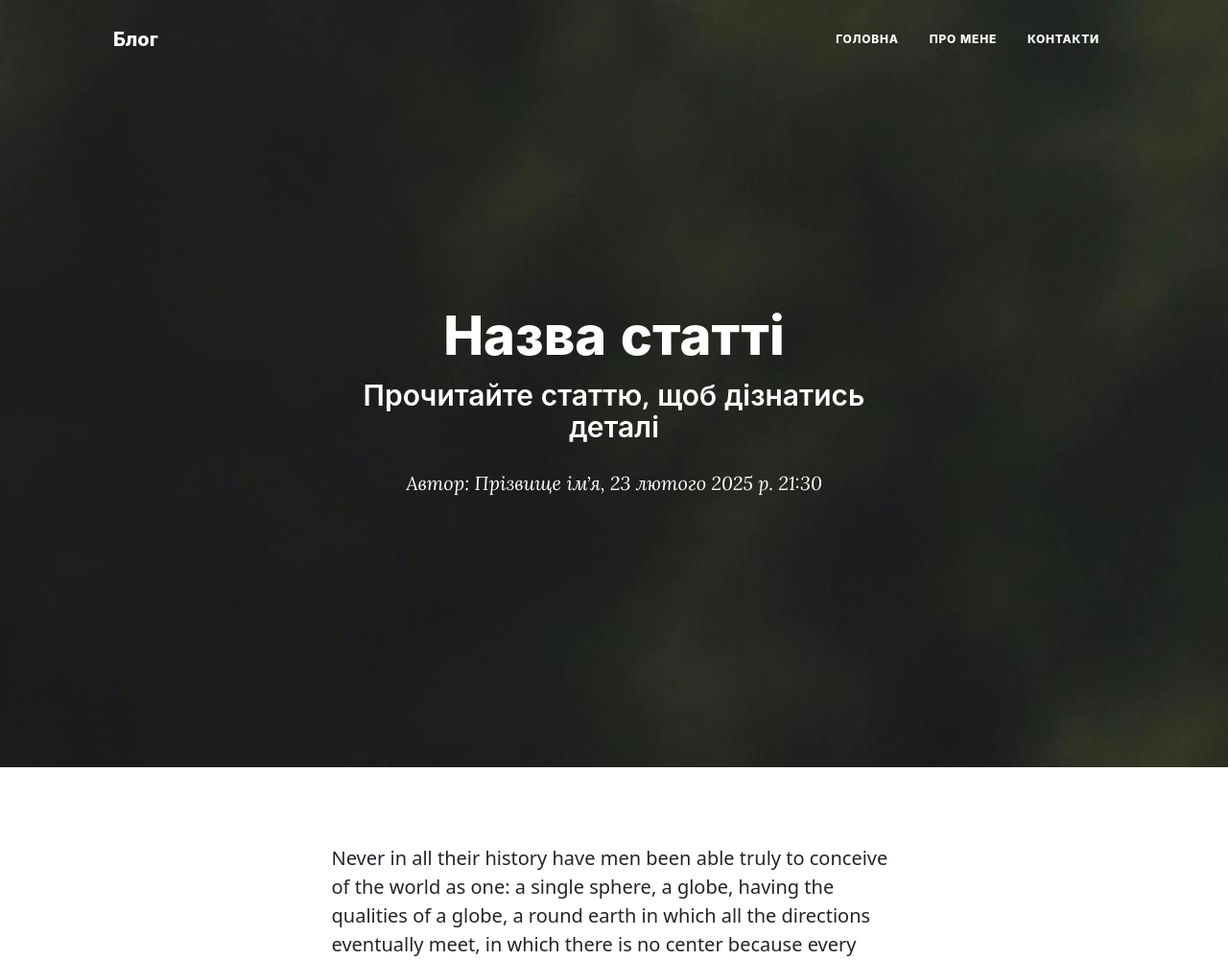
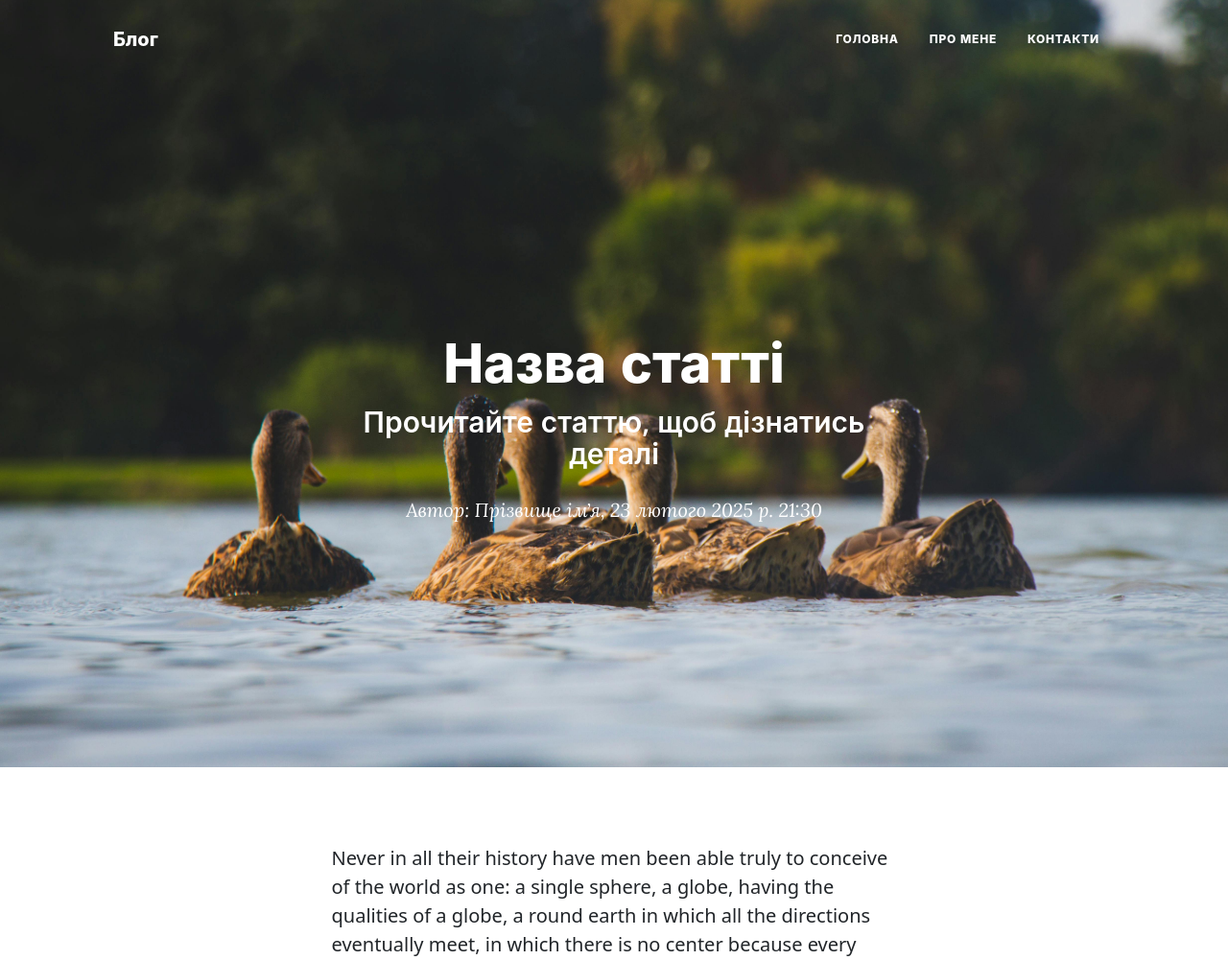
Before and after one commit to sofijasljusar/django-blog, a Django app: page /post/answers/ in a window 1280 px wide. Shown: the top 1001 px of the page at 96% size. Run offline with Django 5.2, Linux system fonts and the light colour scheme; some libraries are stand-ins or nearby versions.

Commit message:
Fix issues with images, serve video

```diff
--- a/mysite/static/mysite/css/styles.css
+++ b/mysite/static/mysite/css/styles.css
@@ -388,3 +388,73 @@ a {
   border-color: var(--bs-btn-disabled-border-color);
   opacity: var(--bs-btn-disabled-opacity);
 }
+
+/*VIDEO*/
+header.masthead {
+  position: relative;
+  margin-bottom: 3rem;
+  height: 100vh;
+  overflow: hidden;
+  display: flex;
+  align-items: center;
+  justify-content: center;
+}
+
+header.video-header {
+  display: flex;
+  align-items: center;
+  justify-content: center;
+}
+
+#bg-video {
+  position: absolute;
+  top: 0;
+  left: 0;
+  width: 100%;
+  height: 100%;
+  object-fit: cover;
+  z-index: -2; /* Place the video behind the text */
+}
+
+header.video-header .overlay {
+    position: absolute;
+    top: 0;
+    left: 0;
+    width: 100%;
+    height: 100%;
+    background-color: rgba(0, 0, 0, 0.1); /* Dark overlay with 50% opacity */
+    z-index: -1; /* Place the overlay between the video and the content */
+}
+
+header.video-header:before {
+  content: "";
+  position: absolute;
+  top: 0;
+  left: 0;
+  right: 0;
+  bottom: 0;
+  background-color: #212529;
+  opacity: 0.5;
+  z-index: -1;
+}
+
+/*IMAGE*/
+header.image-header {
+  padding-top: calc(8rem + 57px);
+  padding-bottom: 8rem;
+  background: no-repeat center center;
+  background-color: #6c757d;
+  background-size: cover;
+  background-attachment: scroll;
+}
+
+header.image-header:before {
+  content: "";
+  position: absolute;
+  top: 0;
+  left: 0;
+  right: 0;
+  bottom: 0;
+  background-color: #212529;
+  opacity: 0.5;
+}
--- a/mysite/templates/index.html
+++ b/mysite/templates/index.html
@@ -1,10 +1,11 @@
 {% extends "base.html" %}
+{% load static %}
 {% block content %}
 
 <!-- Page Header-->
-<header class="masthead">
+<header class="masthead video-header">
     <video autoplay muted loop id="bg-video">
-        <source src="https://videos.pexels.com/video-files/6299731/6299731-hd_1920_1080_30fps.mp4" type="video/mp4">
+        <source src="{% static 'mysite/videos/penguins-walking.mp4' %}" type="video/mp4">
         Your browser does not support the video tag.
     </video>
     <div class="overlay"></div>
--- a/mysite/templates/post_detail.html
+++ b/mysite/templates/post_detail.html
@@ -4,7 +4,7 @@
 
 
 <!-- Page Header-->
-<header class="masthead" style="background-image: url('{% static "mysite/images/ducks.jpg" %}');">
+<header class="masthead image-header" style="background-image: url('{% static "mysite/images/ducks.jpg" %}');">
     <div class="container position-relative px-4 px-lg-5">`
         <div class="row gx-4 gx-lg-5 justify-content-center">
             <div class="col-md-10 col-lg-8 col-xl-7">
```
Also changed, not shown: 1 other file.
